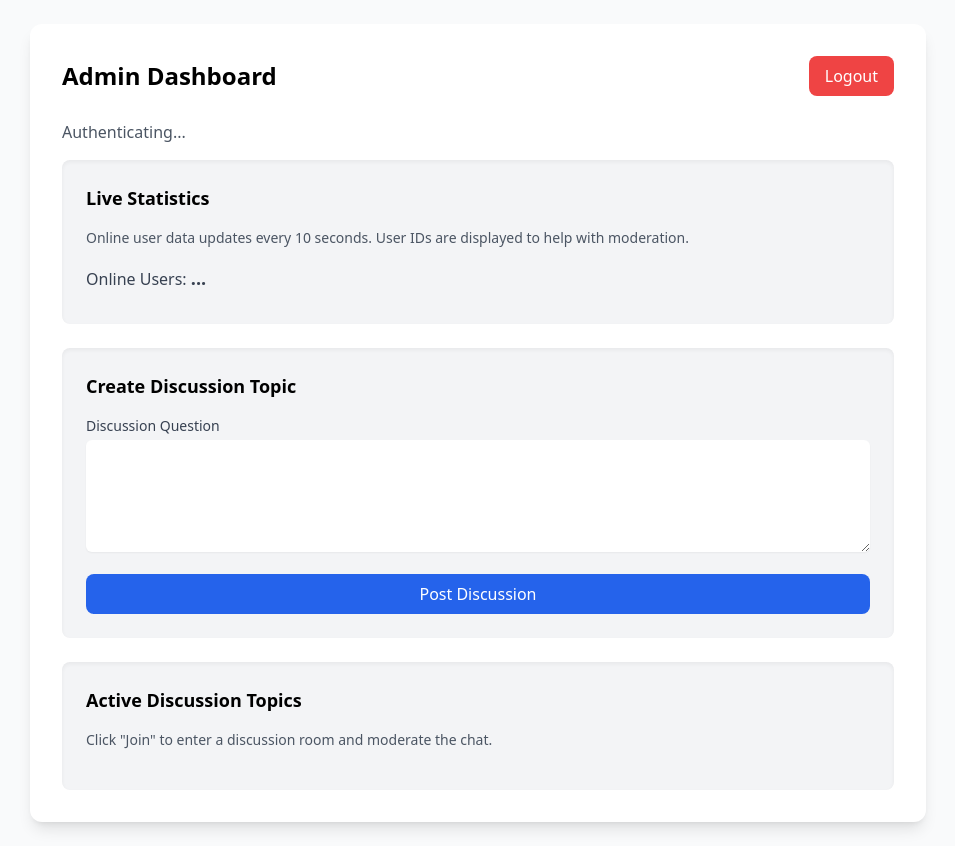
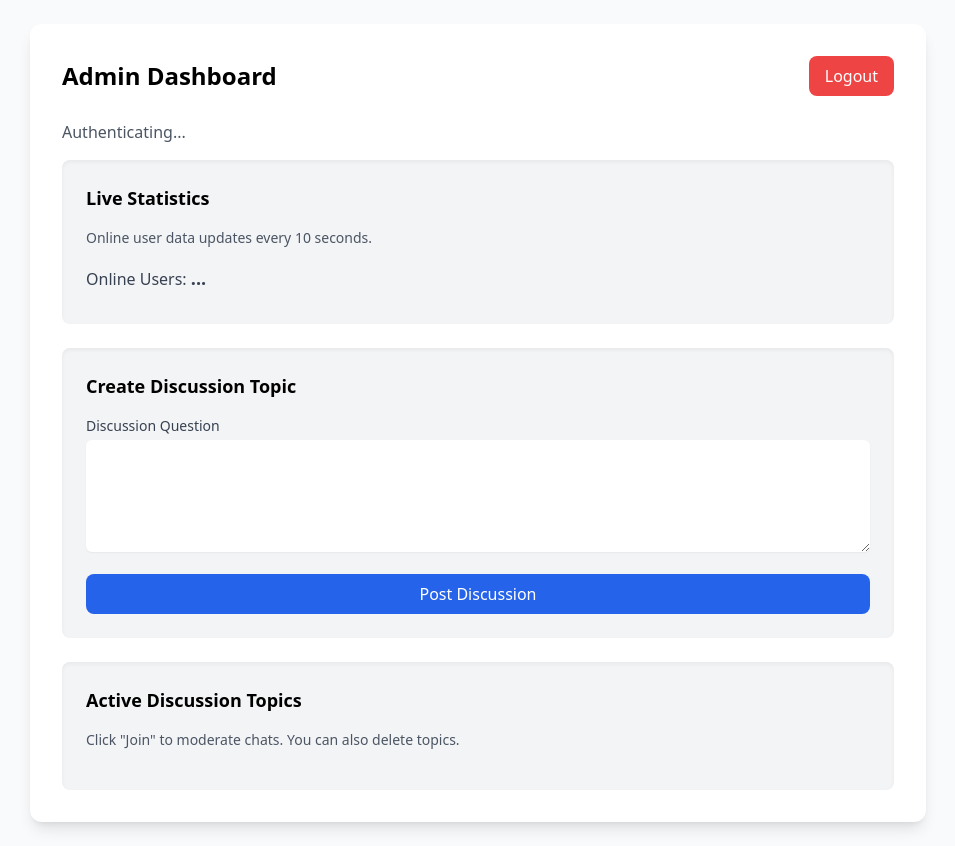
Before and after one commit to winter0019/my_NYSC_exam-102, a Flask app: template templates/admin_dashboard.html in a window 1280 px wide. Shown: the whole page, without its empty margins (162-1117 px from the left). Run offline with Flask 3, Linux system fonts and the light colour scheme; the template is opened without the code that fills it, so the values that code supplies are empty; some libraries are stand-ins or nearby versions.

Commit message:
Update admin_dashboard.html

```diff
--- a/templates/admin_dashboard.html
+++ b/templates/admin_dashboard.html
@@ -57,7 +57,7 @@
     <!-- Live Stats -->
     <section class="bg-gray-100 p-6 rounded-lg shadow-inner mb-6">
       <h2 class="text-lg font-semibold mb-4">Live Statistics</h2>
-      <p class="text-sm text-gray-600 mb-4">Online user data updates every 10 seconds. User IDs are displayed to help with moderation.</p>
+      <p class="text-sm text-gray-600 mb-4">Online user data updates every 10 seconds.</p>
       <p class="text-gray-700">Online Users: <span id="online-users" class="font-bold text-lg">...</span></p>
       <ul id="online-users-list" class="mt-2 space-y-1"></ul>
     </section>
@@ -81,7 +81,7 @@
     <!-- Active Topics -->
     <section class="bg-gray-100 p-6 rounded-lg shadow-inner">
       <h2 class="text-lg font-semibold mb-4">Active Discussion Topics</h2>
-      <p class="text-sm text-gray-600 mb-4">Click "Join" to enter a discussion room and moderate the chat.</p>
+      <p class="text-sm text-gray-600 mb-4">Click "Join" to moderate chats. You can also delete topics.</p>
       <ul id="discussion-topics-list" class="space-y-4"></ul>
     </section>
   </div>
@@ -89,7 +89,7 @@
   <script type="module">
     import { initializeApp } from "https://www.gstatic.com/firebasejs/11.6.1/firebase-app.js";
     import { getAuth, signInAnonymously, signInWithCustomToken, onAuthStateChanged, signOut } from "https://www.gstatic.com/firebasejs/11.6.1/firebase-auth.js";
-    import { getFirestore, doc, setDoc, onSnapshot, collection, query, Timestamp, addDoc } from "https://www.gstatic.com/firebasejs/11.6.1/firebase-firestore.js";
+    import { getFirestore, doc, setDoc, onSnapshot, collection, query, Timestamp, addDoc, deleteDoc } from "https://www.gstatic.com/firebasejs/11.6.1/firebase-firestore.js";
 
     // Global vars from backend
     const appId = typeof __app_id !== 'undefined' ? __app_id : 'default-app-id';
@@ -124,6 +124,7 @@
       modalContent.classList.remove("scale-100", "opacity-100");
     }
 
+    // Chat modal setup
     const chatModal = document.getElementById("chat-modal");
     const chatModalContent = document.getElementById("chat-modal-content");
     const chatTopicQuestion = document.getElementById("chat-topic-question");
@@ -135,6 +136,7 @@
     let unsubscribeMessages = null;
     let unsubscribePresence = null;
     let presenceIntervalId = null;
+
     function showChatModal(topicId, question) {
       currentRoomId = topicId;
       chatTopicQuestion.textContent = question;
@@ -152,7 +154,7 @@
       if (unsubscribeMessages) { unsubscribeMessages(); unsubscribeMessages = null; }
     }
 
-    // Firebase
+    // Firebase setup
     const app = initializeApp(firebaseConfig);
     const db = getFirestore(app);
     const auth = getAuth(app);
@@ -229,7 +231,7 @@
         snap.forEach(d => {
           const data = d.data();
           if (data.last_active?.seconds > cutoff) {
-            const id = data.userId===auth.currentUser.uid ? "You (Admin)" : `User: ${data.userId}`;
+            const id = data.type==="admin" ? "Admin" : `User: ${data.userId}`;
             online.push(id);
             if (data.current_room) counts[data.current_room] = (counts[data.current_room]||0)+1;
           }
@@ -259,18 +261,28 @@
         discussionTopicsListEl.innerHTML="";
         snap.forEach(d => {
           const data=d.data(), id=d.id;
+          const time = data.posted_at?.toDate ? data.posted_at.toDate().toLocaleString() : "N/A";
           const li=document.createElement("li");
           li.dataset.id=id;
           li.className="bg-white p-4 rounded-lg shadow border border-gray-200 flex flex-col gap-2 topic-item";
           li.innerHTML=`
             <p class="font-semibold text-gray-800">${data.question}</p>
+            <p class="text-xs text-gray-500">Posted at: ${time}</p>
             <div class="flex items-center justify-between text-sm text-gray-500">
               <span class="user-count">0 Users</span>
-              <button class="join-btn bg-blue-600 text-white px-4 py-2 rounded-lg hover:bg-blue-700">Join</button>
+              <div class="flex gap-2">
+                <button class="join-btn bg-blue-600 text-white px-3 py-1 rounded-lg hover:bg-blue-700">Join</button>
+                <button class="delete-btn bg-red-500 text-white px-3 py-1 rounded-lg hover:bg-red-600">Delete</button>
+              </div>
             </div>`;
           li.querySelector(".join-btn").addEventListener("click", () => {
             updatePresence(auth.currentUser,id);
             showChatModal(id,data.question);
+          });
+          li.querySelector(".delete-btn").addEventListener("click", async () => {
+            if (confirm("Delete this topic?")) {
+              await deleteDoc(doc(db, `artifacts/${appId}/public/data/discussion_topics/${id}`));
+            }
           });
           discussionTopicsListEl.appendChild(li);
         });
```
